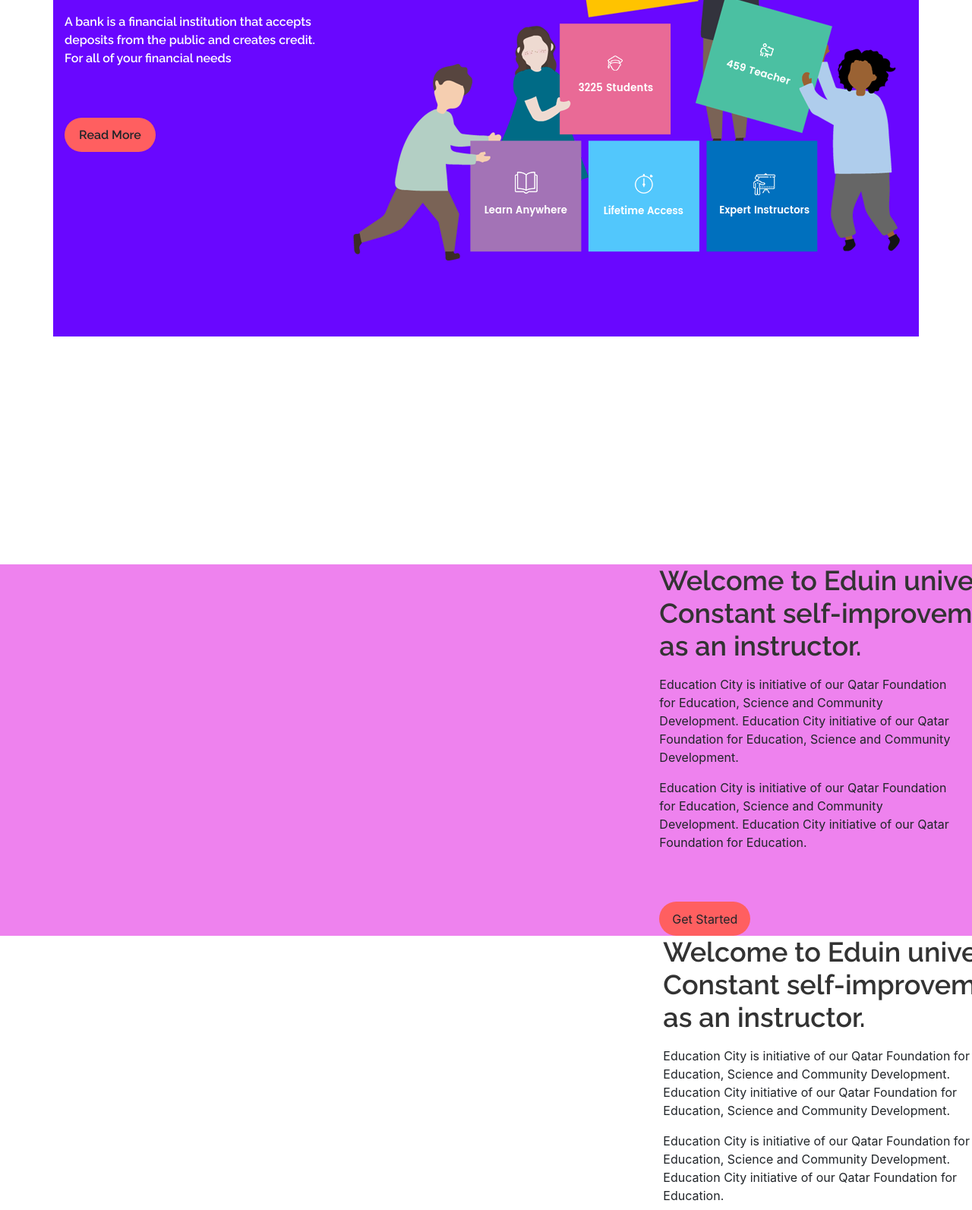
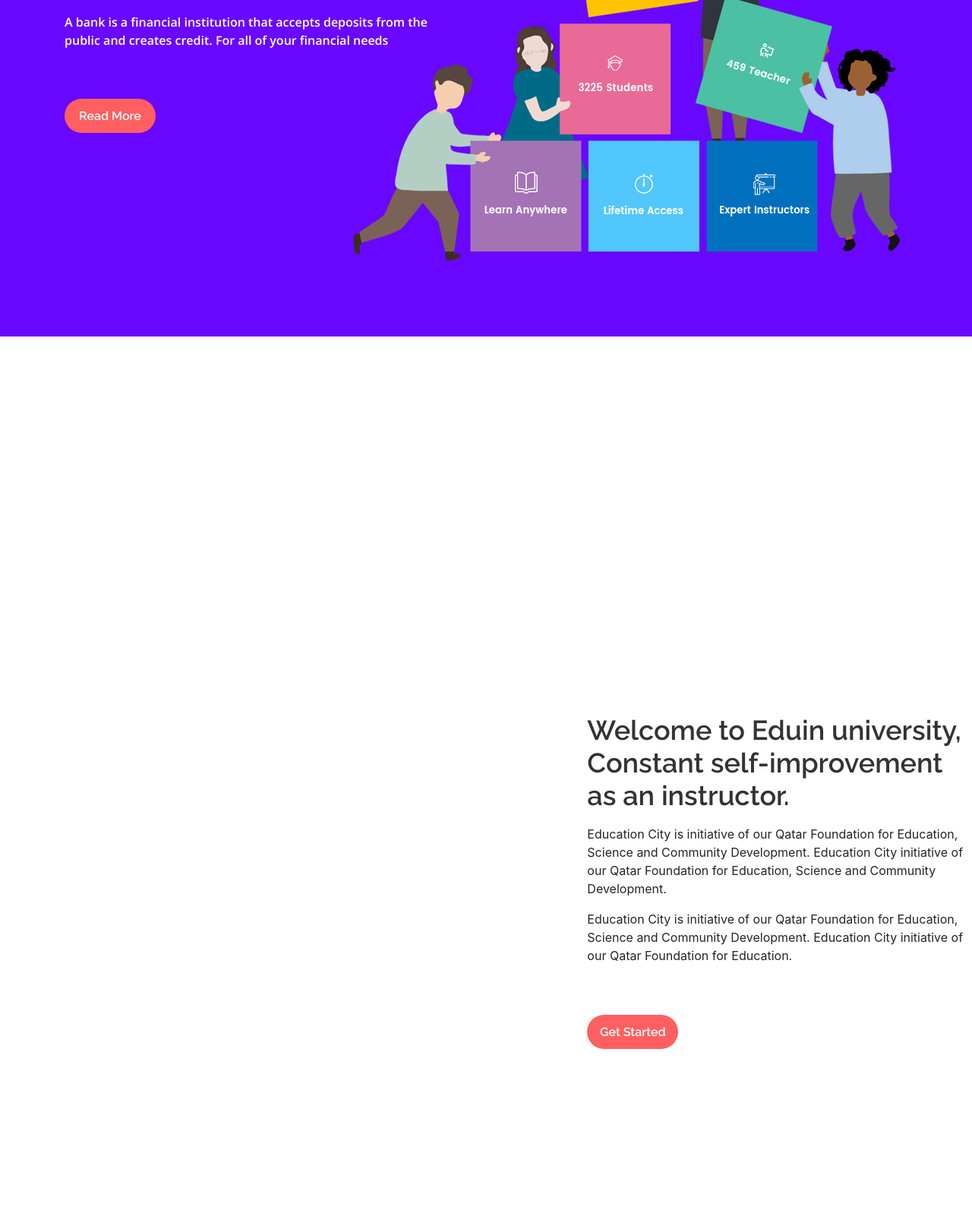
Before and after one commit to apels1ne/Homework, a plain HTML site: page index.html in a window 1280 px wide. Shown: the part 399-1992 px from the top of the page at 76% size. Drawn offline with nearby package versions, Linux system fonts and the light colour scheme.

Commit message:
Add files via upload

```diff
--- a/css/style.css
+++ b/css/style.css
@@ -5,12 +5,10 @@
 .container-fluid {
     background-size: auto;
     overflow: hidden;
+    background-color: #6907ff;
 }
 
-.header,
-.content {
-    background-color: #6907ff;
-}
+
 
 .logo {
     width: 35px;
@@ -47,12 +45,18 @@
 }
 
 
+
+
 .btn {
     width: 120px;
     height: 45px;
     margin-top: 50px;
     border-radius: 23px;
     background-color: #ff5f60;
+    color: white;
+
+    font-family: 'Raleway', sans-serif;
+    font-size: 16px;
 }
 
 .btn:hover {
@@ -60,23 +64,20 @@
     background-color: orange;
 }
 
-/* .btn:focus {
-    border-radius: 23px;
-    background-color: slategray;
-} */
 
-.sing {
-    text-align: center;
-    color: #ffffff;
-    font-family: Raleway;
-    font-size: 18px;
+.main-text {
+    width: 547px;
+    height: 53px;
+    margin-top: 200px;
+    color: white;
+    font-family: 'Raleway', sans-serif;
 }
 
-.main-text {
-    margin-top: 200px;
-    margin-left: ;
-    color: white;
-    font-family: 'Raleway', sans-serif;
+.main-text-end {
+    width: 507px;
+    height: 47px;
+    color: #ffffff;
+    font-family: 'Open Sans', sans-serif;
 }
 
 .main-content {
@@ -85,20 +86,27 @@
 }
 
 .group {
-    background-color: violet;
-    margin-top: 300px;
+    /* background-image: url(../img/group_bg.png); */
+    background-repeat: no-repeat;
+    margin-left: -300px;
+    background-color: white;
+    display: flex;
+    justify-content: flex-end;
+    background-size: cover;
+    /* background-color: violet; */
+    /* margin-top: 300px; */
 }
 
-.content-end {
-    margin-top: 300px;
-    background-color: tomato;
+.group-content {
+    display: flex;
+    flex-direction: column;
+    flex-wrap: wrap;
+    margin-top: 497px;
 }
 
-.text-content-end {
-
-}
 
 h5 {
+    display: inline-block;
     width: 495px;
     height: 114px;
     color: #333333;
@@ -107,10 +115,32 @@ h5 {
     font-weight: 400;
 }
 
-.middle {
-    margin-top: 300px;
+
+
+
+
+.botaniq {
+    /* background-image: url(../img/botaniq-bg.png); */
+    background-size: cover;
+    background-repeat: no-repeat;
+    height: 465px;
+    margin-top: -250px;
+    margin-left: 500px;
+
 }
 
-.footer {
-    margin-top: 300px;
+.content-end {
+    margin-top: 100px;
+    justify-content: center;
 }
+
+.nav-footer {
+    display: inline;
+    color: #c9c9c9;
+    font-size: 14px;
+    font-weight: 400;
+    line-height: 25px;
+    letter-spacing: 0.28px;
+    font-family: 'Poppins', sans-serif;
+
+}
```
